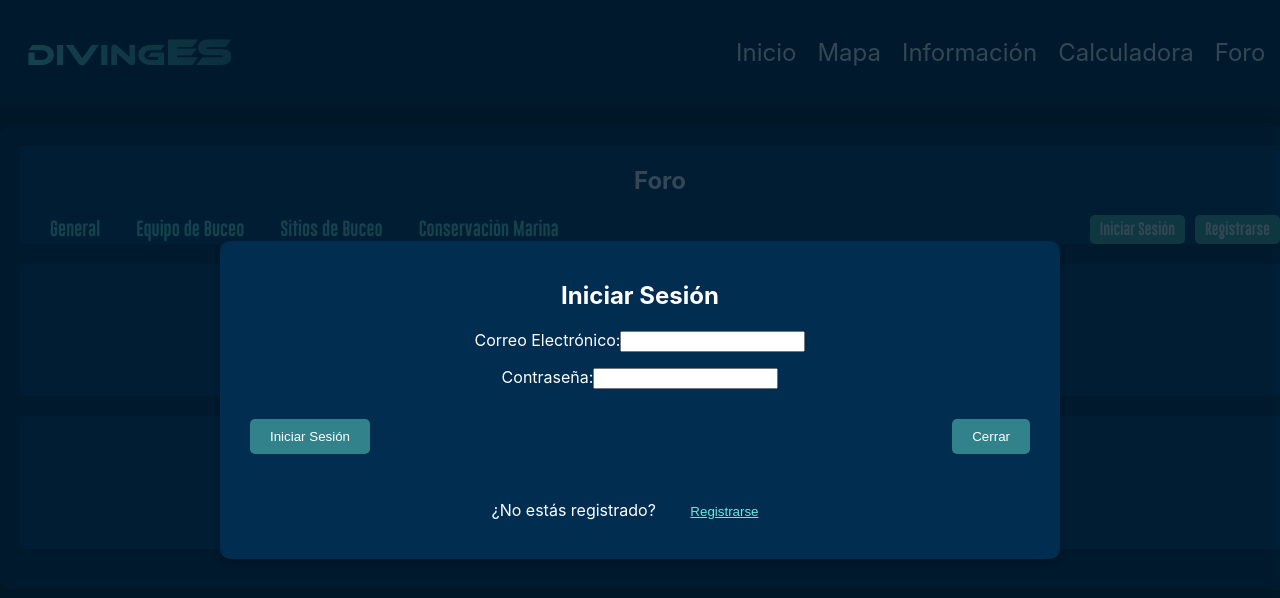
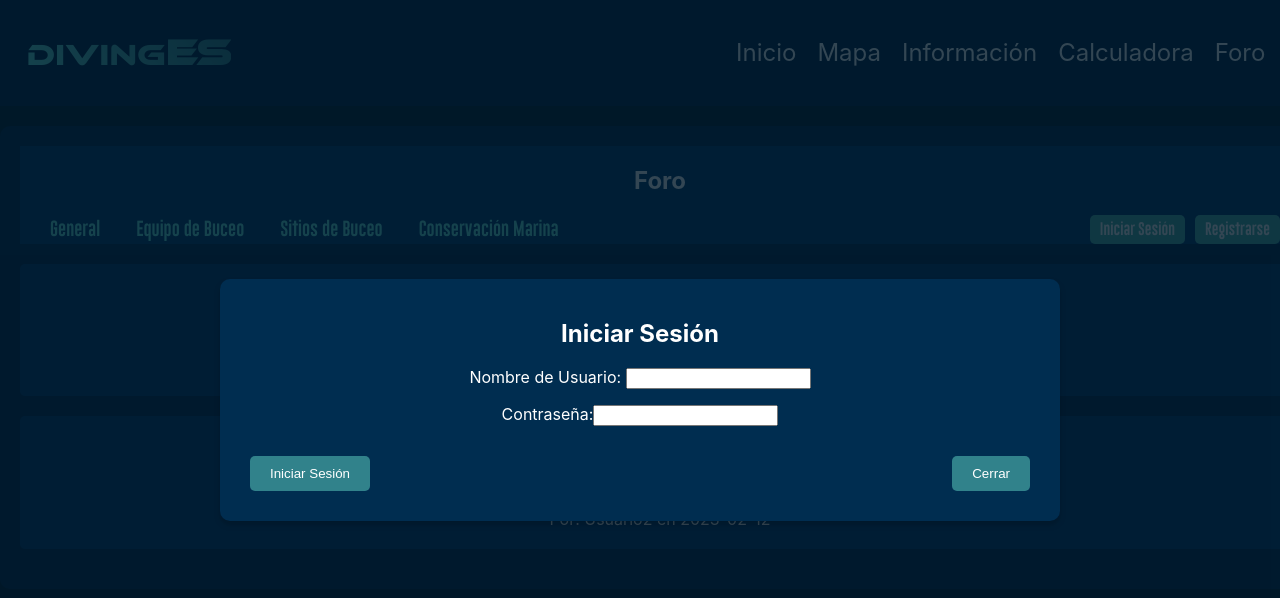
Before and after one commit to Mosorior/Diving-ES, a React (Create React App) app in the folder divinges/: page /foro in a window 1280 px wide. Both pictures are taken after a click on the button "Iniciar Sesión". Shown: the top 598 px of the page. Built offline with nearby package versions, Linux system fonts and the light colour scheme.

Commit message:
Auth Context

```diff
--- a/divinges/src/App.js
+++ b/divinges/src/App.js
@@ -4,6 +4,7 @@ import { Canvas } from '@react-three/fiber';
 import { OrbitControls } from '@react-three/drei';
 import { BrowserRouter as Router, Routes, Route, useNavigate } from 'react-router-dom';
 import Earth from './components/Earth';
+import { AuthProvider } from './components/AuthContext.js';
 import Home from './pages/Home.jsx';
 import Mapa from './pages/Mapa.jsx';
 import Calculadora from './pages/Calculadora.jsx';
@@ -11,6 +12,7 @@ import Foro from './pages/Foro.jsx';
 
 const App = () => {
   return (
+    <AuthProvider>
     <Router>
       <Routes>
         <Route path="/" element={<MainPage />} />
@@ -20,6 +22,7 @@ const App = () => {
         <Route path="/foro" element={<Foro />} />
       </Routes>
     </Router>
+    </AuthProvider>
   );
 };
 
--- /dev/null
+++ b/divinges/src/components/AuthContext.js
@@ -0,0 +1,46 @@
+import React, { createContext, useContext, useState, useEffect } from 'react';
+import axios from 'axios'; // Importa axios para hacer solicitudes HTTP
+
+const AuthContext = createContext();
+
+export const useAuth = () => useContext(AuthContext);
+
+export const AuthProvider = ({ children }) => {
+    const [user, setUser] = useState(() => {
+        const token = localStorage.getItem('token');
+        return token ? { isLoggedIn: true, token } : null;
+    });
+    const [isLoading, setIsLoading] = useState(false);
+    const [error, setError] = useState(null);
+
+    useEffect(() => {
+        // Podrías verificar la validez del token contra el servidor aquí
+    }, []);
+
+    const login = async (loginData) => {
+        setIsLoading(true);
+        setError(null);
+        try {
+            const response = await axios.post('http://localhost:5000/api/auth/login', loginData);
+            localStorage.setItem('token', response.data.token);
+            setUser({ isLoggedIn: true, token: response.data.token, ...response.data.usuario });
+            setIsLoading(false);
+        } catch (error) {
+            setError('Error al iniciar sesión. Por favor, intente nuevamente.');
+            setIsLoading(false);
+        }
+    };
+
+    const logout = () => {
+        setIsLoading(true);
+        localStorage.removeItem('token');
+        setUser(null);
+        setIsLoading(false);
+    };
+
+    return (
+        <AuthContext.Provider value={{ user, isLoading, error, login, logout }}>
+            {children}
+        </AuthContext.Provider>
+    );
+};
--- a/divinges/src/components/LoginForm.jsx
+++ b/divinges/src/components/LoginForm.jsx
@@ -1,17 +1,20 @@
 import React, { useState } from 'react';
 import axios from 'axios';
+import { useAuth } from './AuthContext';
 import '../style/ModalBase.css';
 
-const LoginForm = ({ onClose, toggleModal }) => {
-    const [email, setEmail] = useState('');
+const LoginForm = ({ onClose }) => { // Se ha quitado toggleModal ya que no se usa dentro de este componente
+    const [username, setUsername] = useState(''); // Cambiado de email a username
     const [password, setPassword] = useState('');
     const [error, setError] = useState('');
+    const { login } = useAuth();
 
     const handleSubmit = async (event) => {
         event.preventDefault();
         try {
-            const response = await axios.post('/api/auth/login', { email, password });
+            const response = await axios.post('http://localhost:5000/api/auth/login', { username, password }); // Cambiado de email a username
             localStorage.setItem('token', response.data.token);
+            login(response.data.usuario);
             onClose();
         } catch (error) {
             setError("Error al iniciar sesión. Por favor, inténtalo de nuevo.");
@@ -25,12 +28,12 @@ const LoginForm = ({ onClose, toggleModal }) => {
                 <h2>Iniciar Sesión</h2>
                 <form onSubmit={handleSubmit}>
                     <div className="form-group">
-                        <label htmlFor="email">Correo Electrónico:</label>
+                        <label htmlFor="username">Nombre de Usuario:</label> {/* Cambiado de Correo Electrónico a Nombre de Usuario */}
                         <input
-                            type="email"
-                            id="email"
-                            value={email}
-                            onChange={(e) => setEmail(e.target.value)}
+                            type="text" // Cambiado de email a text
+                            id="username" // Cambiado de email a username
+                            value={username}
+                            onChange={(e) => setUsername(e.target.value)} // Cambiado setEmail a setUsername
                             required
                         />
                     </div>
@@ -48,10 +51,7 @@ const LoginForm = ({ onClose, toggleModal }) => {
                         <button type="submit">Iniciar Sesión</button>
                         <button type="button" onClick={onClose}>Cerrar</button>
                     </div>
-                    <div className="alternate-action">
-                        <span>¿No estás registrado? </span>
-                        <button type="button" onClick={() => toggleModal('register')}>Registrarse</button>
-                    </div>
+                    {/* La funcionalidad para alternar al formulario de registro debe manejarse en el componente padre o a través de enrutamiento */}
                 </form>
             </div>
         </div>
--- a/divinges/src/components/Navigation/NavbarForo.jsx
+++ b/divinges/src/components/Navigation/NavbarForo.jsx
@@ -1,8 +1,11 @@
 import React from 'react';
 import { NavLink } from 'react-router-dom';
-import '../../style/NavbarForo.css'
+import { useAuth } from '../AuthContext'; // Asegúrate de que la ruta sea correcta
+import '../../style/NavbarForo.css';
 
 const NavbarForo = ({ openLoginModal, openRegisterModal }) => {
+    const { user } = useAuth(); // Usa el hook useAuth para acceder al estado del usuario
+
     return (
         <nav className="navbar-foro">
             <ul>
@@ -11,10 +14,13 @@ const NavbarForo = ({ openLoginModal, openRegisterModal }) => {
                 <li><NavLink to="/foro/sitios" activeClassName="active">Sitios de Buceo</NavLink></li>
                 <li><NavLink to="/foro/conservacion" activeClassName="active">Conservación Marina</NavLink></li>
             </ul>
-            <div className="auth-buttons">
-                <button onClick={openLoginModal}>Iniciar Sesión</button>
-                <button onClick={openRegisterModal}>Registrarse</button>
-            </div>
+            {/* Muestra los botones solo si el usuario no ha iniciado sesión */}
+            {!user && (
+                <div className="auth-buttons">
+                    <button onClick={openLoginModal}>Iniciar Sesión</button>
+                    <button onClick={openRegisterModal}>Registrarse</button>
+                </div>
+            )}
         </nav>
     );
 };
--- a/divinges/src/components/RegisterForm.jsx
+++ b/divinges/src/components/RegisterForm.jsx
@@ -16,17 +16,16 @@ const RegisterForm = ({ onClose, toggleModal }) => {
         e.preventDefault();
 
         try {
-            const body = JSON.stringify(formData);
-            const config = {
+            const response = await axios.post('http://localhost:5000/api/auth/registro', formData, {
                 headers: {
                     'Content-Type': 'application/json',
                 },
-            };
-            const response = await axios.post('http://localhost:5000/api/auth/registro', body, config);
+            });
             console.log(response.data);
             onClose();
         } catch (error) {
-            setError('Error al registrar. Por favor, intente nuevamente.');
+            console.error("Error completo:", error);
+            setError(error.response ? error.response.data.message : 'Error al registrar. Por favor, intente nuevamente.');
         }
     };
 
```
Also changed, not shown: 1 other file (tests, documents, lock files or other folders).
